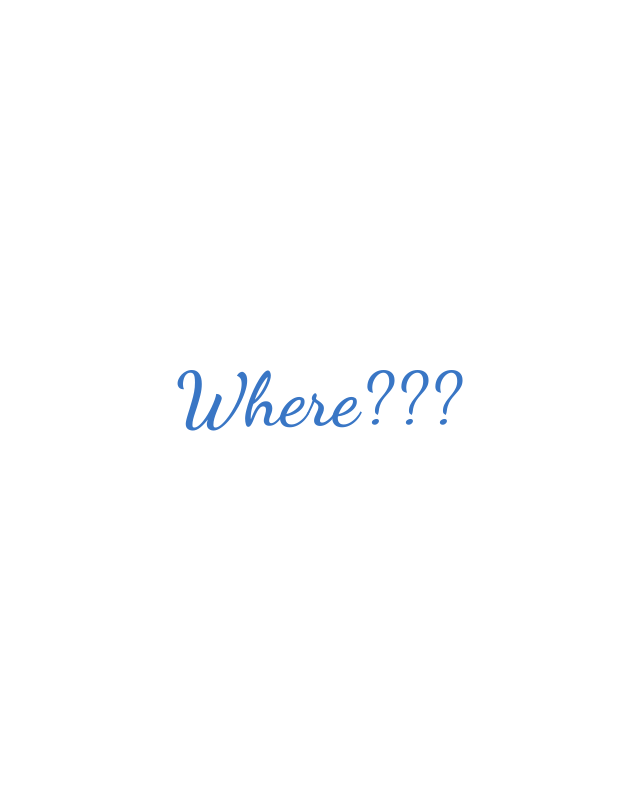
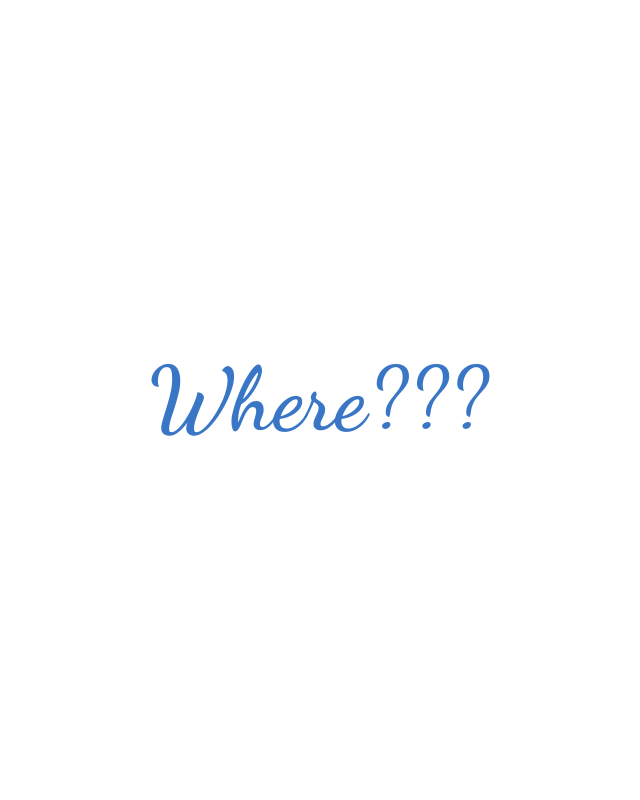
Before and after one commit to swyaeta/Hackmalayas-1, a plain HTML site: page index.html in a window 1280 px wide. Shown: the top 800 px of the page, without its empty margins (322-962 px from the left). Drawn offline with nearby package versions, Linux system fonts and the light colour scheme; a web font is replaced by a local one.

Commit message:
Update style.css

```diff
--- a/style.css
+++ b/style.css
@@ -73,7 +73,7 @@ a {
 #intro-screen span {
   color: #3976c5;
   font-family: "Dancing Script", cursive;
-  font-size: 75px;
+  font-size: 89px;
   font-weight: 600;
   transition: opacity 1s ease;
 }
```
